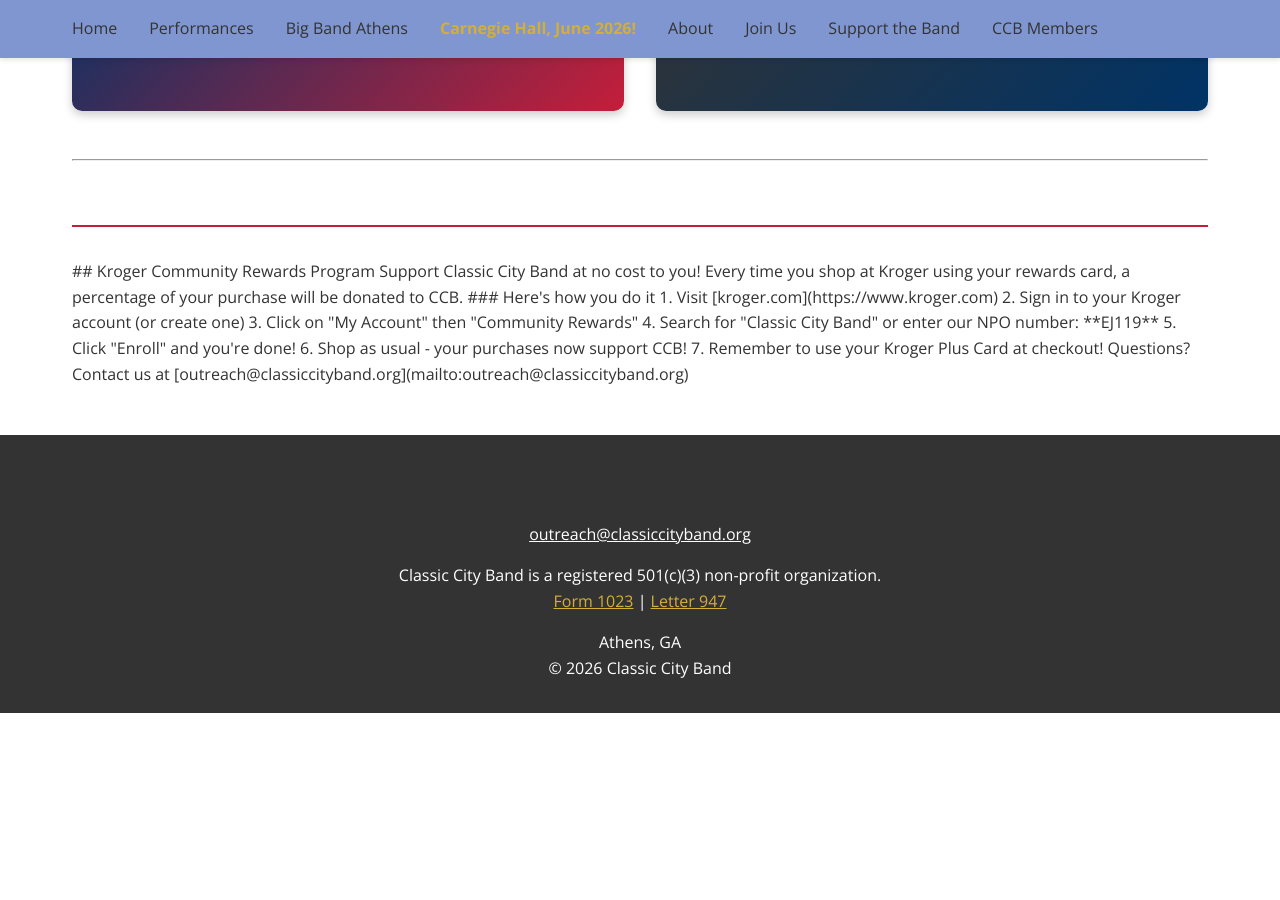
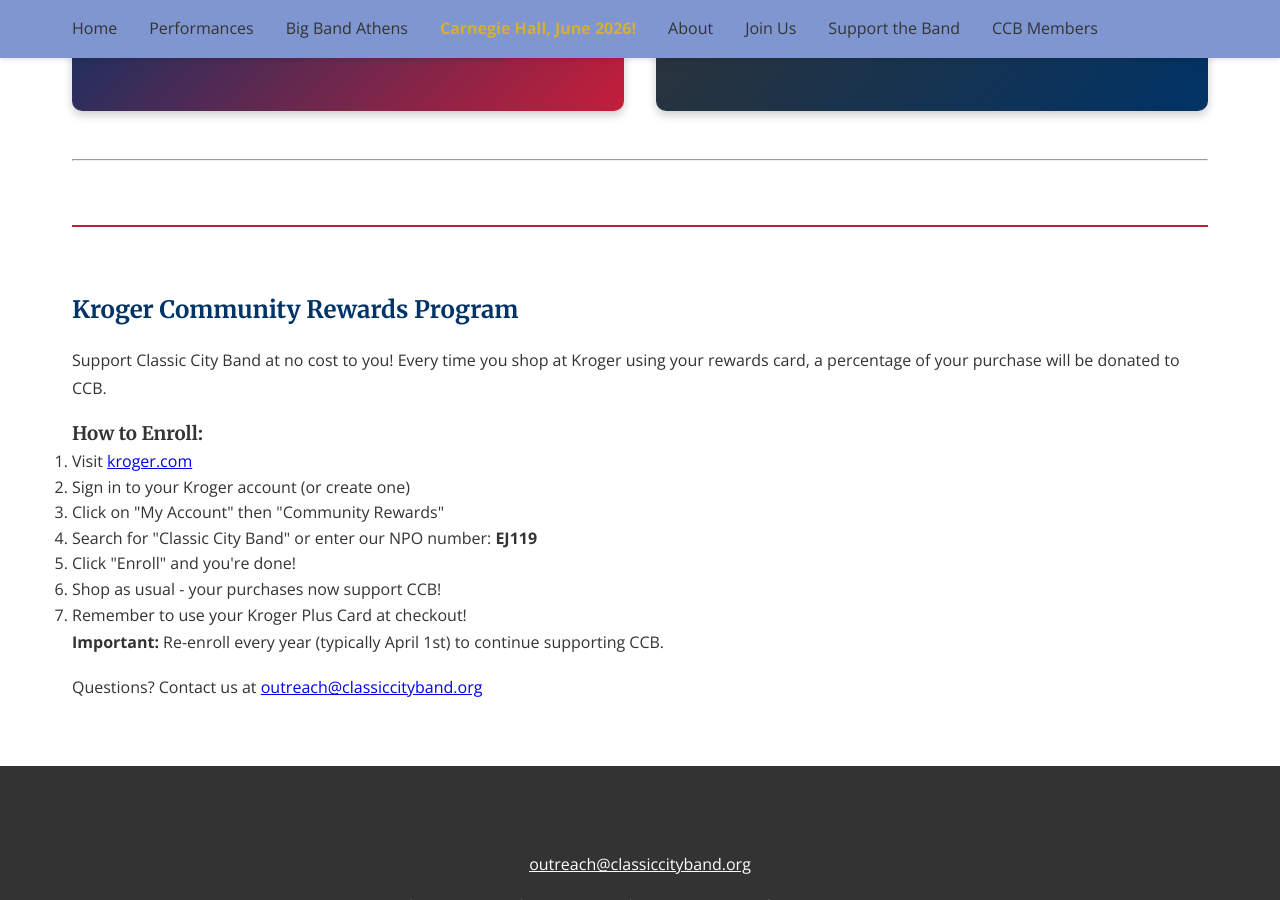
Before and after one commit to webmasterCCB/CCBwebsite, a Jekyll site: the page built from support.md, in a window 1280 px wide and 900 px high, scrolled down 580 px. Built offline with Jekyll 4.4.1, drawn with Linux system fonts in a browser that asks for light colours; before the commit the page ends 1293 px from its top, so only the background shows below that.

Commit message:
Update support.md

```diff
--- a/support.md
+++ b/support.md
@@ -32,20 +32,24 @@ permalink: /support/
 
 <div id="kroger" style="margin-top: 4rem; padding-top: 2rem; border-top: 2px solid var(--primary-red);">
 
-## Kroger Community Rewards Program
+<h2>Kroger Community Rewards Program</h2>
 
-Support Classic City Band at no cost to you! Every time you shop at Kroger using your rewards card, a percentage of your purchase will be donated to CCB.
+<p>Support Classic City Band at no cost to you! Every time you shop at Kroger using your rewards card, a percentage of your purchase will be donated to CCB.</p>
 
-### Here's how you do it
+<h3>How to Enroll:</h3>
 
-1. Visit [kroger.com](https://www.kroger.com)
-2. Sign in to your Kroger account (or create one)
-3. Click on "My Account" then "Community Rewards"
-4. Search for "Classic City Band" or enter our NPO number: **EJ119**
-5. Click "Enroll" and you're done!
-6. Shop as usual - your purchases now support CCB!
-7. Remember to use your Kroger Plus Card at checkout!
+<ol>
+  <li>Visit <a href="https://www.kroger.com" target="_blank">kroger.com</a></li>
+  <li>Sign in to your Kroger account (or create one)</li>
+  <li>Click on "My Account" then "Community Rewards"</li>
+  <li>Search for "Classic City Band" or enter our NPO number: <strong>EJ119</strong></li>
+  <li>Click "Enroll" and you're done!</li>
+  <li>Shop as usual - your purchases now support CCB!</li>
+  <li>Remember to use your Kroger Plus Card at checkout!</li>
+</ol>
 
-Questions? Contact us at [{{ site.email }}](mailto:{{ site.email }})
+<p><strong>Important:</strong> Re-enroll every year (typically April 1st) to continue supporting CCB.</p>
+
+<p>Questions? Contact us at <a href="mailto:outreach@classiccityband.org">outreach@classiccityband.org</a></p>
 
 </div>
```
